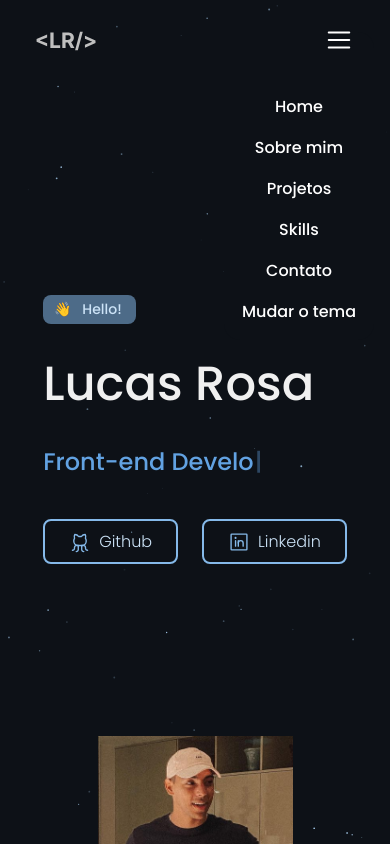
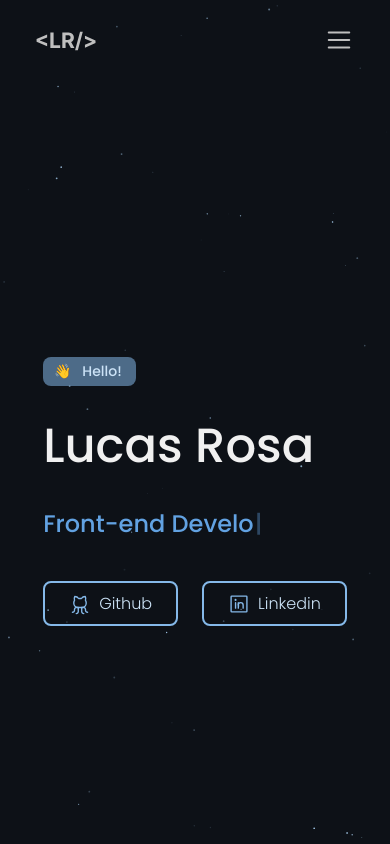
Before and after one commit to LucasHARosa/LucasHARosa.github.io, a React (Vite) app: page / in a window 390 px wide. Shown: the top 844 px of the page. Built offline with nearby package versions, Linux system fonts and the light colour scheme; a web font is replaced by a local one.

Commit message:
header mobile

```diff
--- a/package.json
+++ b/package.json
@@ -12,6 +12,7 @@
     "preview": "vite preview"
   },
   "dependencies": {
+    "framer-motion": "^10.16.5",
     "phosphor-react": "^1.4.1",
     "react": "^18.2.0",
     "react-dom": "^18.2.0",
--- a/src/components/Header/index.tsx
+++ b/src/components/Header/index.tsx
@@ -4,7 +4,18 @@ import { ParticleStar } from '../Particles/particleStar';
 import { ParticleSnow } from '../Particles/particleSnow';
 import { ParticleLight } from '../Particles/particleLight';
 import { ParticleAmong } from '../Particles/particlesAmong';
-import { HeaderButton, HeaderContainer, HeaderContent, HeaderNav } from './styles';
+import { ContainerVertical, HeaderButton, HeaderContainer, HeaderContent, HeaderNav, HeaderNavMobile, NavLi } from './styles';
+import { Variants, motion } from 'framer-motion';
+
+
+const itemVariants: Variants = {
+  open: {
+    opacity: 1,
+    y: 0,
+    transition: { type: "spring", stiffness: 300, damping: 24 }
+  },
+  closed: { opacity: 0, y: 20, transition: { duration: 0.2 } }
+};
 
 export function Header() {
   const [menu, setMenu] = useState(false);
@@ -21,31 +32,103 @@ export function Header() {
     }else if(theme === 'among') {
       setTheme('stars')
     }
+  }
 
-  }
+  const dataHeader=[
+    {
+      id: 1,
+      name: 'Home',
+      link: '#Home'
+    },
+    {
+      id: 2,
+      name: 'Sobre mim',
+      link: '#SobreMim'
+    },
+    {
+      id: 3,
+      name: 'Projetos',
+      link: '#Projetos'
+    },
+    {
+      id: 4,
+      name: 'Skills',
+      link: '#Skills'
+    },
+    {
+      id: 5,
+      name: 'Contato',
+      link: '#Contato'
+    }
+  ]
 
   return (
     <>
       <HeaderContainer>
         <HeaderContent>
             <a href="#Home"><img src="/lr.svg" alt="" /></a>
-            <HeaderButton onClick={() => setMenu(!menu)}>
-              {menu ? <X size={30}/> : <List size={30}/>}
+            <ContainerVertical>
+              <HeaderButton
+                onClick={() => setMenu(!menu)}
+              >
+                {menu ?
+                  <X size={30}/>
+                :
+                  <List size={30}/>
+                }
+              </HeaderButton>
 
-            </HeaderButton>
 
-            <HeaderNav>
-              <ul>
-                <li><a href="#Home">Home</a></li>
-                <li><a href="#SobreMim">Sobre mim</a></li>
-                <li><a href="#Projetos">Projetos</a></li>
-                <li><a href="#Skills">Skills</a></li>
-                <li><a href="#Contato">Contato</a></li>
-                <ul>
-                  <li><a href="#" onClick={handleTheme}>Mudar o tema</a></li>
-                </ul>
-              </ul>
-            </HeaderNav>
+                <HeaderNavMobile
+                  initial={false}
+                  animate={menu ? "open" : "closed"}
+                >
+
+                  <motion.ul
+                    variants={{
+                      open: {
+                        clipPath: "inset(0% 0% 0% 0% round 10px)",
+                        transition: {
+                          type: "spring",
+                          bounce: 0,
+                          duration: 0.7,
+                          delayChildren: 0.3,
+                          staggerChildren: 0.05
+                        }
+                      },
+                      closed: {
+                        clipPath: "inset(10% 20% 90% 80% round 10px)",
+                        transition: {
+                          type: "spring",
+                          bounce: 0,
+                          duration: 0.3
+                        }
+                      }
+                    }}
+                    style={{ pointerEvents: menu ? "auto" : "none" }}
+                  >
+                    {dataHeader.map((item) => (
+                      <NavLi key={item.id}  variants={itemVariants} >
+                        <a href={item.link}>{item.name} </a>
+                      </NavLi>
+                    ))}
+                    <NavLi variants={itemVariants} ><a href="#" onClick={handleTheme} >Mudar o tema</a></NavLi>
+                  </motion.ul>
+                </HeaderNavMobile>
+
+                <HeaderNav>
+                  <ul>
+                    {dataHeader.map((item) => (
+                      <li key={item.id}  >
+                        <a href={item.link}>{item.name} </a>
+                      </li>
+                    ))}
+                    <li ><a href="#" onClick={handleTheme} >Mudar o tema</a></li>
+                  </ul>
+                </HeaderNav>
+
+
+            </ContainerVertical>
 
         </HeaderContent>
       </HeaderContainer>
--- a/src/components/Header/styles.ts
+++ b/src/components/Header/styles.ts
@@ -1,3 +1,4 @@
+import { motion } from 'framer-motion'
 import styled from 'styled-components'
 
 export const HeaderContainer = styled.header`
@@ -16,8 +17,6 @@ export const HeaderContent = styled.div`
   justify-content: space-between;
   flex-direction: row;
   padding: 0.625rem 1.25rem;
-
-  // background-color: ${({ theme }) => theme['Blue-Gray-100']};
 
 
   border-radius: 1rem;
@@ -39,39 +38,28 @@ export const HeaderContent = styled.div`
 
   }
 `
-export const HeaderButton = styled.button`
+
+
+
+export const HeaderButton = styled(motion.button)`
 
   display: none;
   @media(max-width: 768px){
     display: block;
-    color: #FFF;
+    color: ${({ theme }) => theme['Gray-300']};
     background-color: transparent;
     border: none;
     cursor: pointer;
     height: 30px;
     z-index: 2;
   }
+
+
 `
 
 export const HeaderNav = styled.nav`
   @media(max-width: 768px){
-    display: block;
-
-    padding: 62px 0 1rem 0;
-    border-bottom-left-radius: 16px;
-    border-bottom-right-radius: 16px;
-    border-top-right-radius: 16px;
-
-    z-index: 1;
-    position: absolute;
-    top: 32px;
-    right: 1rem;
-    width: 150px;
-    background-color: ${({ theme }) => theme['background']};
-
-    display: flex;
-    justify-content: center;
-    align-items: center;
+    display: none;
   }
   ul{
     display: flex;
@@ -79,12 +67,6 @@ export const HeaderNav = styled.nav`
     flex-direction: row;
     gap: 2rem;
     list-style: none;
-
-    @media(max-width: 768px){
-      flex-direction: column;
-      justify-content: center;
-      gap: 1rem;
-    }
   }
   a{
     display: flex;
@@ -93,18 +75,52 @@ export const HeaderNav = styled.nav`
     gap: 2rem;
     list-style: none;
     color: ${({ theme }) => theme['Gray-300']};
-
-    @media(max-width: 768px){
-      color: ${({ theme }) => theme['white']};
-      font-size: 1rem;
-      font-weight: 500;
-      transition: 0.2s;
-      &:hover{
-        transition: 0.2s;
-        color: ${({ theme }) => theme['Green-500']};
-      }
-    }
-
   }
 
 `
+
+export const HeaderNavMobile = styled(motion.nav)`
+  @media(min-width: 768px){
+    display: none;
+  }
+  margin-top: 2rem;
+
+  position: absolute;
+
+  width: 10rem;
+  right: 2rem;
+  border-radius: 1rem;
+  z-index: 1;
+  ul{
+    padding: 0.875rem 0.25rem;
+    background-color: ${({ theme }) => theme['Gray-300']};
+    display: flex;
+    flex-direction: column;
+    gap: 0.875rem;
+    list-style: none;
+    margin: 0;
+  }
+`
+
+
+
+export const NavLi = styled(motion.li)`
+  list-style: none;
+  margin: 0;
+  a{
+    color: ${({ theme }) => theme['background']};
+    transition: color 0.2s;
+    &:hover{
+      transition: color 0.2s;
+      color: ${({ theme }) => theme['Blue-700']};
+    }
+  }
+
+`
+
+export const ContainerVertical = styled.div`
+  display: flex;
+  flex-direction: column;
+  align-items: center;
+
+`
--- a/src/components/Intro/styles.ts
+++ b/src/components/Intro/styles.ts
@@ -5,8 +5,9 @@ export const IntroContainer = styled.div`
   flex-direction: row;
   align-items: center;
   justify-content: space-between;
-
-  padding: 10rem 20vw 6.25rem;
+  height: 85vh;
+  maring-bottom: 0vh;
+  padding: 0 20vw ;
   @media(max-width: 768px){
     justify-content: center;
     padding: 14rem 1rem 6.25rem;
```
Also changed, not shown: 1 other file (tests, documents, lock files or other folders).
